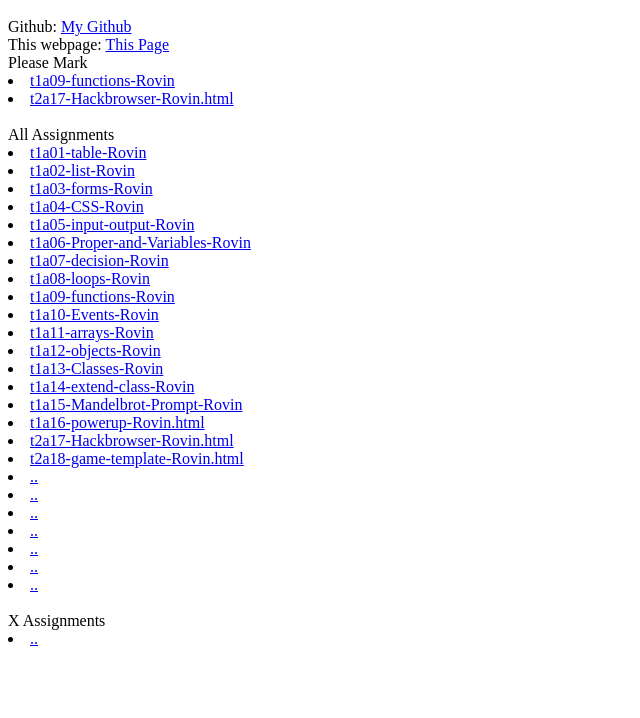
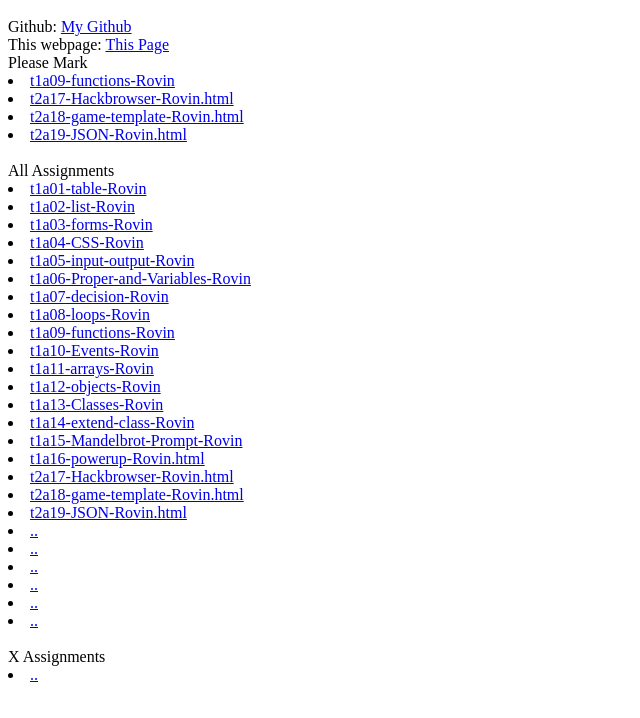
Before and after one commit to Rovin282/GameDev-Rovin-2026, a plain HTML site: page index.html in a window 1280 px wide. Shown: the part 48-766 px from the top of the page, without its empty margins (0-640 px from the left). Drawn offline with Linux system fonts and the light colour scheme.

Commit message:
uhhhhhhhhhhh

```diff
--- a/index.html
+++ b/index.html
@@ -3,7 +3,9 @@ Github: <a href="https://github.com/Rovin282/GameDev-Rovin-2026"> My Github </a>
 This webpage: <a href="https://rovin282.github.io/GameDev-Rovin-2026/"> This Page </a> <br>
 Please Mark <br>
 <li> <a href="t1a09-functions-Rovin.html">t1a09-functions-Rovin</a><br>
-<li> <a href="t2a17-Hackbrowser-Rovin.html">t2a17-Hackbrowser-Rovin.html</a><br><br>
+<li> <a href="t2a17-Hackbrowser-Rovin.html">t2a17-Hackbrowser-Rovin.html</a><br>
+<li> <a href="t2a18-game-template-Rovin.html">t2a18-game-template-Rovin.html</a><br>
+<li> <a href="t2a19-JSON-Rovin.html">t2a19-JSON-Rovin.html</a><br><br>
 
 All Assignments <br>
 <li> <a href="t1a01-table-Rovin.html">t1a01-table-Rovin</a> <br>
@@ -24,7 +26,7 @@ All Assignments <br>
 <li> <a href="t1a16-powerup-Rovin.html">t1a16-powerup-Rovin.html</a><br>
 <li> <a href="t2a17-Hackbrowser-Rovin.html">t2a17-Hackbrowser-Rovin.html</a><br>
 <li> <a href="t2a18-game-template-Rovin.html">t2a18-game-template-Rovin.html</a><br>
-<li> <a href="...">..</a><br>
+<li> <a href="t2a19-JSON-Rovin.html">t2a19-JSON-Rovin.html</a><br>
 <li> <a href="...">..</a><br>
 <li> <a href="...">..</a><br>
 <li> <a href="...">..</a><br>
```
